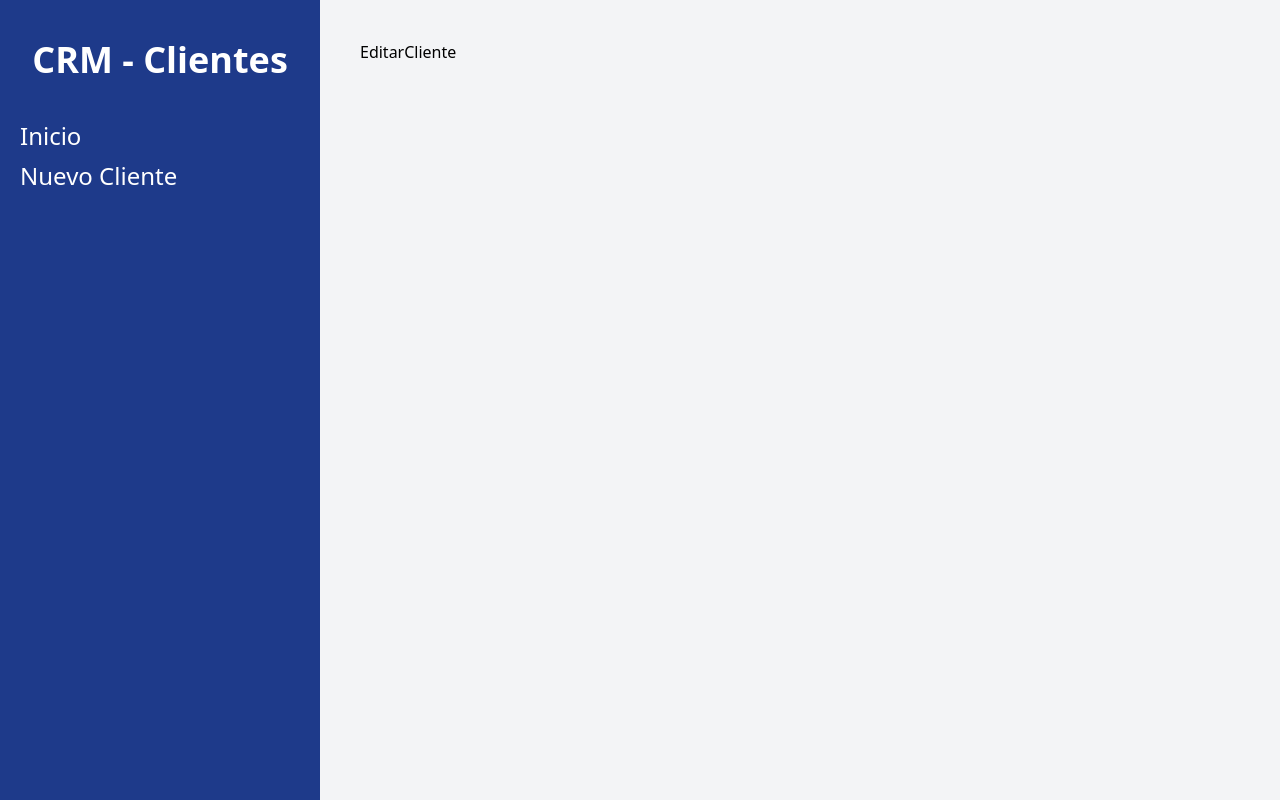
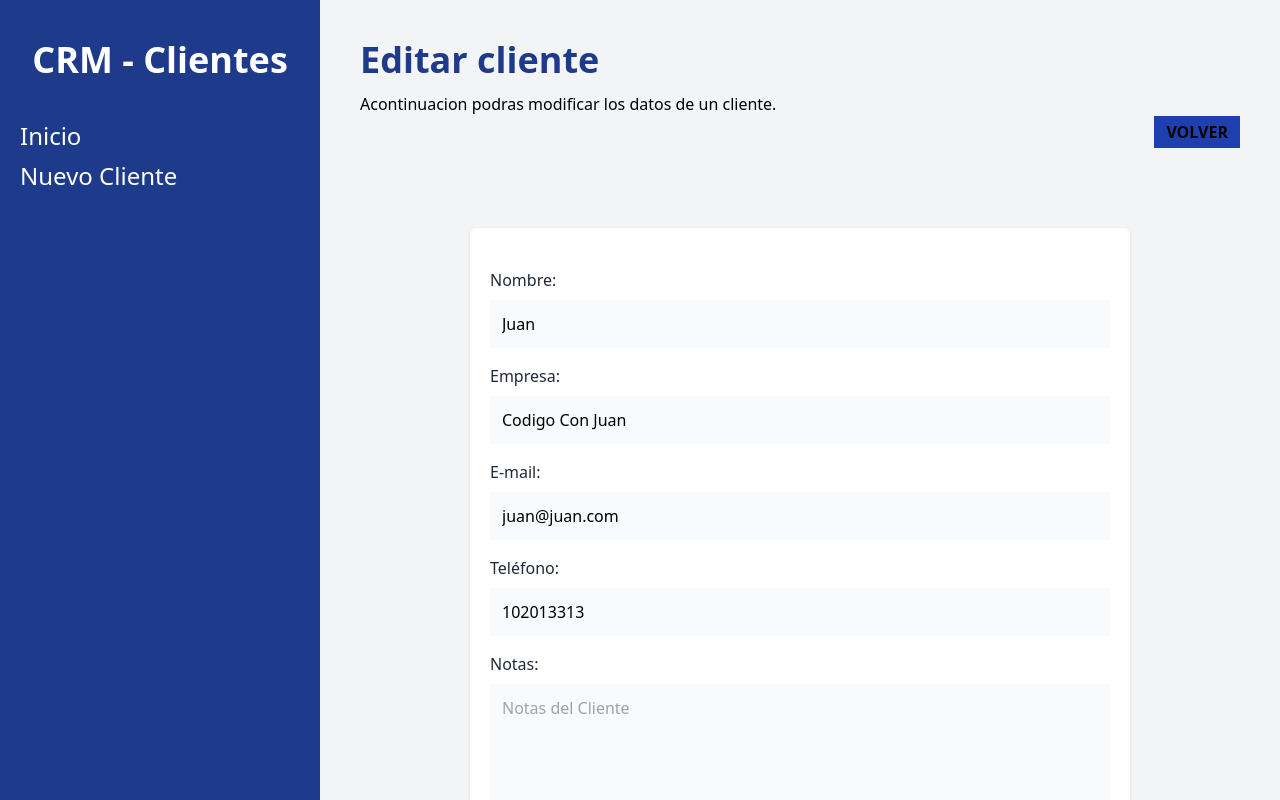
Before and after one commit to YeisonArleyBejaranoMartinez/crm-clientes, a React (Vite) app: page /clientes/1/editar in a window 1280 px wide. Built offline with nearby package versions, Linux system fonts and the light colour scheme; data requests are answered from the project's data file.

Commit message:
feat(compoente actualizar cliente) se agrega funciionalidad para traer los  clientes

```diff
--- a/src/components/Formulario.jsx
+++ b/src/components/Formulario.jsx
@@ -3,65 +3,64 @@
     return (
       <>
         <div className="mb-4">
-                <label
-                    className="text-gray-800"
-                    htmlFor="nombre"
-                >Nombre:</label>
+          <label className="text-gray-800" htmlFor="nombre">
+            Nombre:
+          </label>
           <input
             id="nombre"
             type="text"
             className="mt-2 block w-full p-3 bg-gray-50"
             placeholder="Nombre del Cliente"
             name="nombre"
+            value={cliente?.nombre}
           />
         </div>
         <div className="mb-4">
-                <label
-                    className="text-gray-800"
-                    htmlFor="empresa"
-                >Empresa:</label>
+          <label className="text-gray-800" htmlFor="empresa">
+            Empresa:
+          </label>
           <input
             id="empresa"
             type="text"
             className="mt-2 block w-full p-3 bg-gray-50"
             placeholder="Empresa del Cliente"
             name="empresa"
+            value={cliente?.empresa}
           />
         </div>
 
         <div className="mb-4">
-                <label
-                    className="text-gray-800"
-                    htmlFor="email"
-                >E-mail:</label>
+          <label className="text-gray-800" htmlFor="email">
+            E-mail:
+          </label>
           <input
             id="email"
             type="email"
             className="mt-2 block w-full p-3 bg-gray-50"
             placeholder="Email del Cliente"
             name="email"
+            value={cliente?.email}
           />
         </div>
 
         <div className="mb-4">
-                <label
-                    className="text-gray-800"
-                    htmlFor="telefono"
-                >Teléfono:</label>
+          <label className="text-gray-800" htmlFor="telefono">
+            Teléfono:
+          </label>
           <input
             id="telefono"
             type="tel"
             className="mt-2 block w-full p-3 bg-gray-50"
             placeholder="Teléfono del Cliente"
             name="telefono"
+            value={cliente?.telefono}
           />
         </div>
 
         <div className="mb-4">
-                <label
-                    className="text-gray-800"
-                    htmlFor="notas"
-                >Notas:</label>
+          <label className="text-gray-800" htmlFor="notas">
+            Notas:
+          </label>
           <textarea
             as="textarea"
             id="notas"
@@ -69,10 +68,11 @@
             className="mt-2 block w-full p-3 bg-gray-50 h-40 align-self"
             placeholder="Notas del Cliente"
             name="notas"
+            value={cliente?.notas}
           />
         </div>
       </>
-    )
+    );
 }
 
 export default Formulario
--- a/src/main.jsx
+++ b/src/main.jsx
@@ -22,6 +22,7 @@
         path: "/clientes/nuevo",
         element: <NuevoCliente />,
         action: nuevoClienteAction,
+        errorElement:<ErrorPage/>
       },
       {
         path: '/clientes/:clienteId/editar',
--- a/src/pages/EditarCliente.jsx
+++ b/src/pages/EditarCliente.jsx
@@ -1,6 +1,6 @@
 import { obtenerCliente } from "../data/Clientes";
-
-
+import{Form, useNavigate, useLoaderData}from "react-router-dom";
+import Formulario from "../components/Formulario";
 export async function loader({params}){
   // usamos el loader para poder obtener  los  ids que masamos como parametro esto va de
   // la mano con parte de configuracion en el main
@@ -14,9 +14,39 @@
  return cliente;
 }
 const EditarCliente = () => {
+  const navigate = useNavigate();
+  const cliente = useLoaderData();
+  console.log(cliente);
   return (
-    <div>EditarCliente</div>
-  )
+    <>
+      <h1 className="font-black text-4xl text-blue-900">Editar cliente</h1>
+      <p className="mt-3">
+       Acontinuacion podras  modificar los datos de un cliente.
+      </p>
+      <div className="flex justify-end">
+        <button
+          className="bg-blue-800 text-withe px-3 py-1 font-bold uppercase"
+          onClick={() => navigate("/")}
+        >
+          Volver
+        </button>
+      </div>
+      <div className="bg-white shadow  rounded-md md:w-3/4 mx-auto px-5 py-10 mt-20">
+        {/* {errores?.length &&
+          errores.map((error, index) => <Error key={index}>{error}</Error>)} */}
+        <Form method="post" noValidate>
+          <Formulario
+          cliente={cliente}
+          />
+          <input
+            type="submit"
+            className="mt-5 w-full bg-blue-800 p-3 uppercase font-bold text-white text-lg"
+            value="Registrar Cliente"
+          />
+        </Form>
+      </div>
+    </>
+  );
 }
 
 export default EditarCliente
```
Lines whose indentation alone changed are shown as unchanged.
